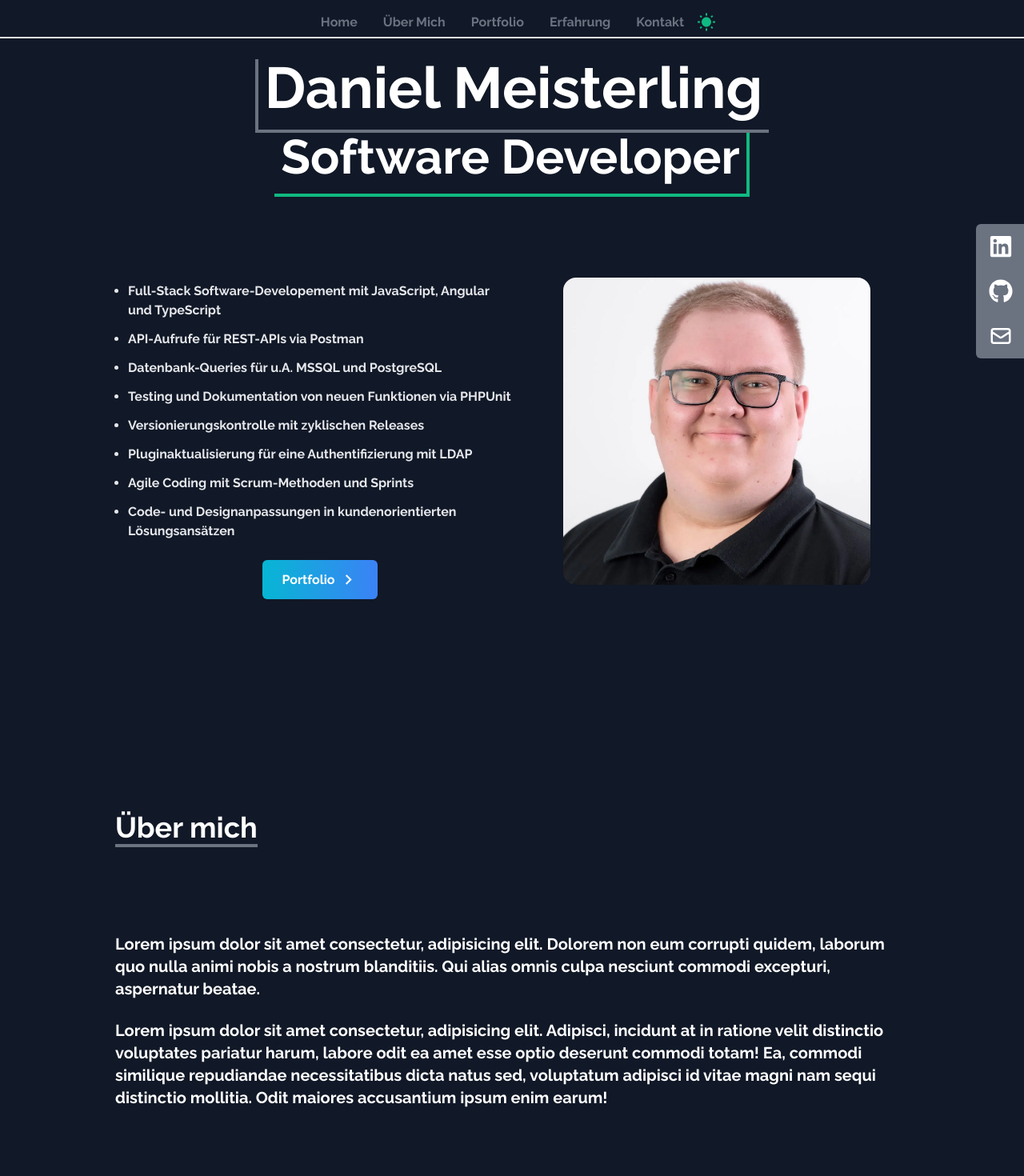
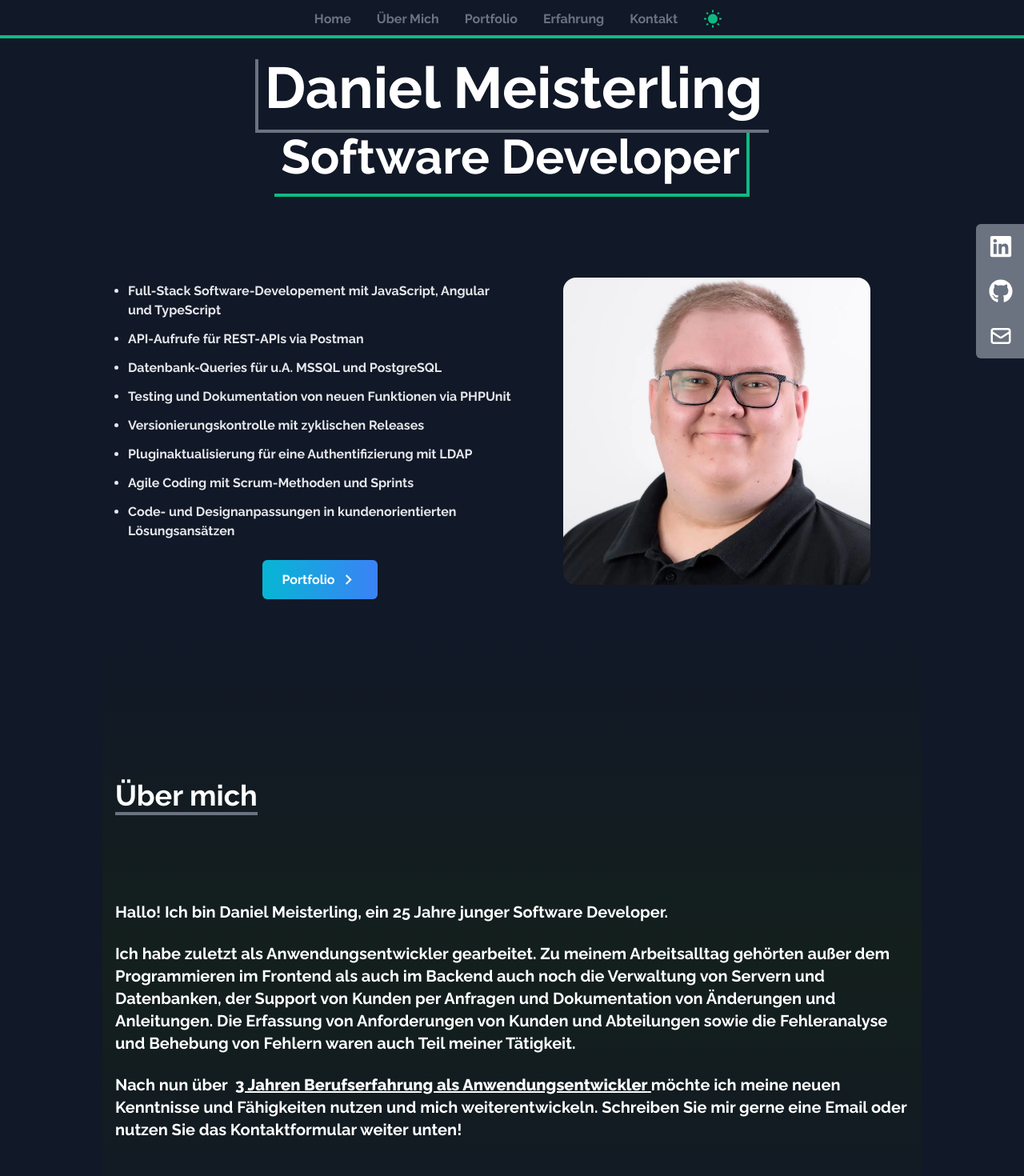
Before and after one commit to DMeisterling/Portfolio, a React (Create React App) app: page / in a window 1280 px wide. Shown: the top 1470 px of the page at 80% size. Built offline with nearby package versions, Linux system fonts and the light colour scheme.

Commit message:
fixed color gradients and styling

```diff
--- a/src/components/About.jsx
+++ b/src/components/About.jsx
@@ -3,28 +3,35 @@ import React from "react";
 const About = () => {
   return (
     <div name="über mich" className="w-full h-screen">
-      <div className="max-w-screen-lg p-4 mx-auto flex flex-col justify-center w-full h-full">
+      <div className="max-w-screen-lg p-4 mx-auto flex flex-col justify-center w-full h-full dark:bg-gradient-to-b dark:from-gray-900 dark:via-dark-emerald dark:to-gray-900">
         <div className="pb-8">
           <p className="text-4xl font-bold inline border-b-4 border-gray-500">
             Über mich
           </p>
         </div>
         <p className="text-xl mt-20">
-          Lorem ipsum dolor sit amet consectetur, adipisicing elit. Dolorem non
-          eum corrupti quidem, laborum quo nulla animi nobis a nostrum
-          blanditiis. Qui alias omnis culpa nesciunt commodi excepturi,
-          aspernatur beatae.
+          Hallo! Ich bin Daniel Meisterling, ein 25 Jahre junger Software
+          Developer.
         </p>
-
         <br />
-
         <p className="text-xl">
-          Lorem ipsum dolor sit amet consectetur, adipisicing elit. Adipisci,
-          incidunt at in ratione velit distinctio voluptates pariatur harum,
-          labore odit ea amet esse optio deserunt commodi totam! Ea, commodi
-          similique repudiandae necessitatibus dicta natus sed, voluptatum
-          adipisci id vitae magni nam sequi distinctio mollitia. Odit maiores
-          accusantium ipsum enim earum!
+          Ich habe zuletzt als Anwendungsentwickler gearbeitet. Zu meinem
+          Arbeitsalltag gehörten außer dem Programmieren im Frontend als auch im
+          Backend auch noch die Verwaltung von Servern und Datenbanken, der
+          Support von Kunden per Anfragen und Dokumentation von Änderungen und
+          Anleitungen. Die Erfassung von Anforderungen von Kunden und
+          Abteilungen sowie die Fehleranalyse und Behebung von Fehlern waren
+          auch Teil meiner Tätigkeit.
+        </p>
+        <br />
+        <p className="text-xl">
+          Nach nun über &nbsp;
+          <span className="font-extrabold underline">
+            3 Jahren Berufserfahrung als Anwendungsentwickler{" "}
+          </span>
+          möchte ich meine neuen Kenntnisse und Fähigkeiten nutzen und mich
+          weiterentwickeln. Schreiben Sie mir gerne eine Email oder nutzen Sie
+          das Kontaktformular weiter unten!
         </p>
       </div>
     </div>
--- a/src/components/Contact.jsx
+++ b/src/components/Contact.jsx
@@ -2,7 +2,10 @@ import React from "react";
 
 const Contact = () => {
   return (
-    <div name="kontakt" className="w-full h-screen p-4">
+    <div
+      name="kontakt"
+      className="w-full h-screen p-4 dark:bg-gradient-to-b dark:from-gray-900 dark:to-dark-emerald"
+    >
       <div className="flex flex-col p-4 justify-center max-w-screen-lg mx-auto h-full">
         <div className="pb-8">
           <p className="text-4xl font-bold inline border-b-4 border-gray-500">
--- a/src/components/Experience.jsx
+++ b/src/components/Experience.jsx
@@ -55,7 +55,7 @@ const Experience = () => {
 
   return (
     <div name="erfahrung" className="w-full h-screen">
-      <div className="max-w-screen-lg mx-auto p-4 flex flex-col justify-center w-full h-full">
+      <div className="max-w-screen-lg mx-auto p-4 flex flex-col justify-center w-full h-full dark:bg-gradient-to-b dark:from-gray-900 dark:via-gray-900 dark:to-gray-900 bg-gradient-to-b  from-slate-200 via-slate-500 to-slate-200">
         <div>
           <p className="text-4xl font-bold border-b-4 border-gray-500 p-2 inline">
             Erfahrung
--- a/src/components/NavBar.jsx
+++ b/src/components/NavBar.jsx
@@ -30,12 +30,8 @@ const NavBar = ({ darkMode, setDarkMode }) => {
   ];
 
   return (
-    <div className="flex flex-col justify-between items-center w-full h-12 px-4 text-gray-900 bg-slate-200 dark:text-emerald-500 dark:bg-gray-900 fixed border-b-2">
-      {/* <div>
-        <h1 className="text-3xl sig ml-2">Daniel Meisterling</h1>
-      </div> */}
-
-      <ul className="hidden md:flex pt-4">
+    <div className="flex flex-col ontop justify-between items-center w-full h-12 px-4 pt-3 text-gray-900 bg-slate-200 dark:text-emerald-500 dark:bg-gray-900 fixed border-b-4 border-emerald-500">
+      <ul className="hidden md:flex justify-center items-center">
         {links.map(({ id, link }) => (
           <li
             key={id}
@@ -46,7 +42,7 @@ const NavBar = ({ darkMode, setDarkMode }) => {
             </Link>
           </li>
         ))}
-        <li onClick={() => setDarkMode(!darkMode)}>
+        <li onClick={() => setDarkMode(!darkMode)} className="ml-4">
           {darkMode ? (
             <MdWbSunny className="text-2xl cursor-pointer" />
           ) : (
@@ -57,13 +53,13 @@ const NavBar = ({ darkMode, setDarkMode }) => {
 
       <div
         onClick={() => setNav(!nav)}
-        className="cursor-pointer pr-4 z-10 pt-2 text-gray-500 md:hidden"
+        className="cursor-pointer pr-4 z-10 text-gray-500 md:hidden"
       >
         {nav ? <FaTimes size={30} /> : <FaBars size={30} />}
       </div>
 
       {nav && (
-        <ul className="flex flex-col justify-center items-center absolute top-0 left-0 w-full h-screen bg-gradient-to-b from-gray-900 to-gray-800 text-black bold">
+        <ul className="flex flex-col justify-center items-center absolute top-0 left-0 w-full h-screen  bg-gradient-to-b from-gray-900 to-gray-800 text-black bold">
           {links.map(({ id, link }) => (
             <li
               key={id}
--- a/src/index.css
+++ b/src/index.css
@@ -20,3 +20,8 @@
   max-width: 100%;
   overflow-x: hidden;
 }
+
+.ontop {
+  top: 0;
+  z-index: 999;
+}
--- a/tailwind.config.js
+++ b/tailwind.config.js
@@ -3,7 +3,13 @@ module.exports = {
   darkMode: "class",
   content: ["./src/**/*.{js,jsx,ts,tsx}"],
   theme: {
-    extend: {},
+    extend: {
+      colors: {
+        serenity: "#92A8D1",
+        "dark-emerald": "#14211AD3",
+        navy: "#001f3f",
+      },
+    },
     fontFamily: {
       signature: ["Raleway"],
     },
```
